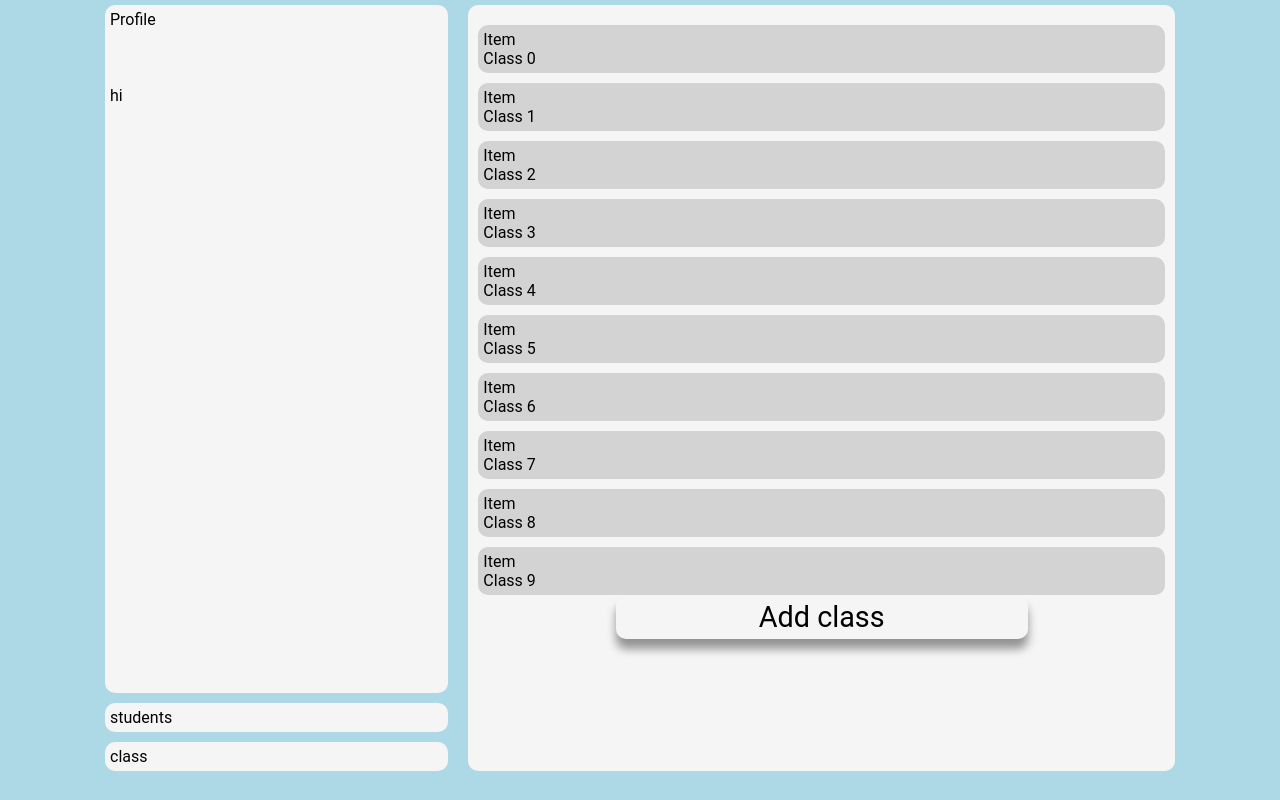
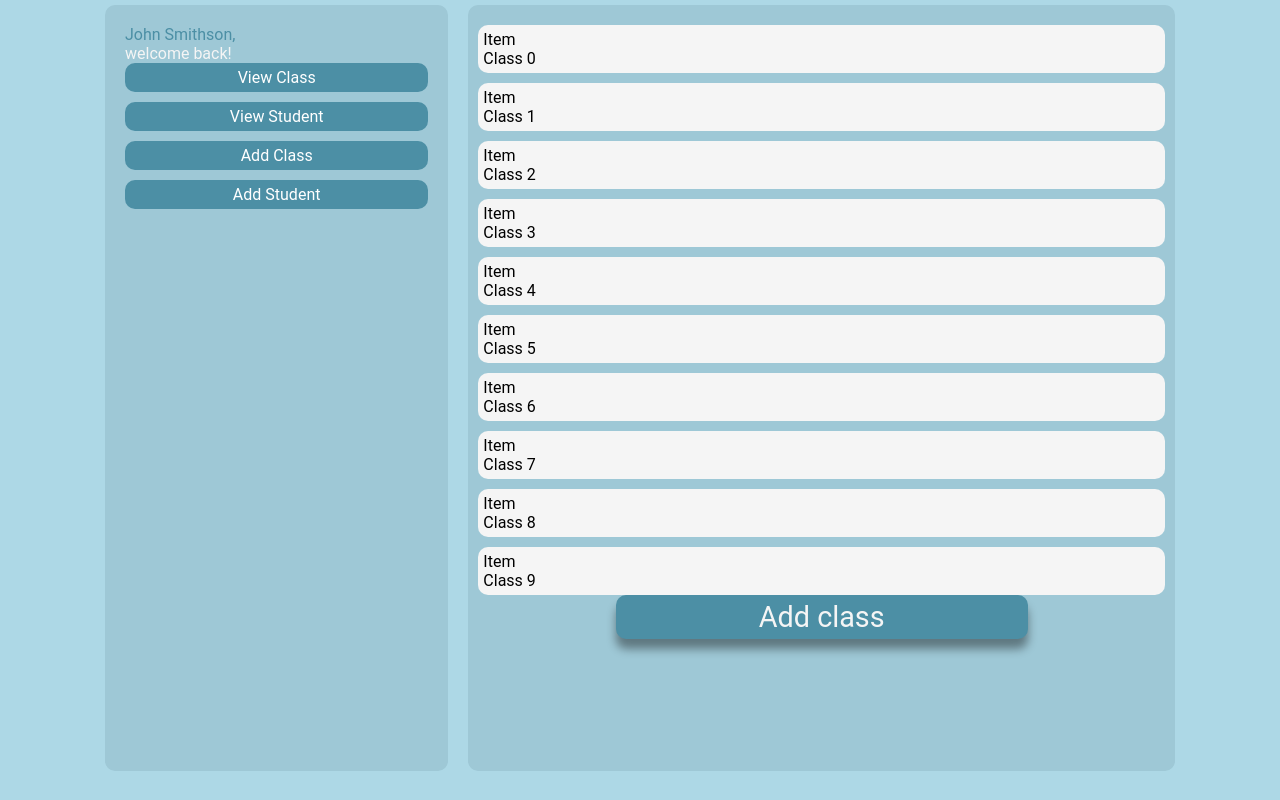
Before and after one commit to JumboCode/TUPIT, a Next.js app in the folder frontend/: page /admin in a window 1280 px wide. Built offline with nearby package versions, Linux system fonts and the light colour scheme.

Commit message:
Updated styling to match figma. Coloring, font, spacing, etc. :)

```diff
--- a/frontend/src/pages/admin/index.jsx
+++ b/frontend/src/pages/admin/index.jsx
@@ -48,21 +48,24 @@ const ControlContainer = ({ setIsClass }) => {
   return (
     <div className={cx('admin-control-container')}>
       <div className={cx('admin-control-profile')}>
-        <p>
-          Profile
-          <br />
-          <br />
-          <br />
-          <br />
-          hi
-        </p>
-      </div>
-      <div className={cx('admin-control-buttons')}>
-        <div className={cx('admin-control-buttons-item')} onClick={() => setIsClass(false)}>
-          <p>students</p>
+        <div className={cx('welcome-message')}>
+          <p style={{ color: '#4C8FA5' }}>John Smithson,</p>
+          <p style={{ color: 'whitesmoke' }}>welcome back!</p>
         </div>
-        <div className={cx('admin-control-buttons-item')} onClick={() => setIsClass(true)}>
-          <p>class</p>
+
+        <div className={cx('admin-control-buttons')}>
+          <div className={cx('admin-control-buttons-item')} onClick={() => setIsClass(true)}>
+            <p>View Class</p>
+          </div>
+          <div className={cx('admin-control-buttons-item')} onClick={() => setIsClass(false)}>
+            <p>View Student</p>
+          </div>
+          <div className={cx('admin-control-buttons-item')}>
+            <p>Add Class</p>
+          </div>
+          <div className={cx('admin-control-buttons-item')}>
+            <p>Add Student</p>
+          </div>
         </div>
       </div>
     </div>
--- a/frontend/src/pages/admin/index.module.scss
+++ b/frontend/src/pages/admin/index.module.scss
@@ -25,10 +25,10 @@
 }
 
 .admin-control-profile {
-  background-color: whitesmoke;
+  background-color: #9ec8d6;
   width: 100%;
   height: 100%;
-  padding: 5px;
+  padding: 20px;
   border-radius: 10px;
   overflow: hidden;
   overflow-y: scroll;
@@ -42,8 +42,10 @@
 }
 
 .admin-control-buttons-item {
-  background-color: whitesmoke;
+  background-color: #4c8fa5;
+  color: white;
   width: 100%;
+  text-align: center;
   padding: 5px;
   border-radius: 10px;
 }
@@ -60,7 +62,7 @@
 }
 
 .admin-display-list {
-  background-color: whitesmoke;
+  background-color: #9ec8d6;
   position: relative;
   width: 100%;
   height: 100%; // issue here
@@ -71,7 +73,7 @@
 }
 
 .admin-display-list-item {
-  background-color: lightgray;
+  background-color: whitesmoke;
   width: 100%;
   margin-top: 10px;
   padding: 5px;
@@ -79,7 +81,8 @@
 }
 
 .admin-display-add-button {
-  background-color: whitesmoke;
+  background-color: #4c8fa5;
+  color: whitesmoke;
   box-shadow: 0px 10px 10px rgba(0, 0, 0, 0.4);
   z-index: 1;
   position: sticky;
```
Also changed, not shown: frontend/src/pages/index.jsx (+34 -1 lines), frontend/src/pages/input.jsx (added, +46 -0 lines).
